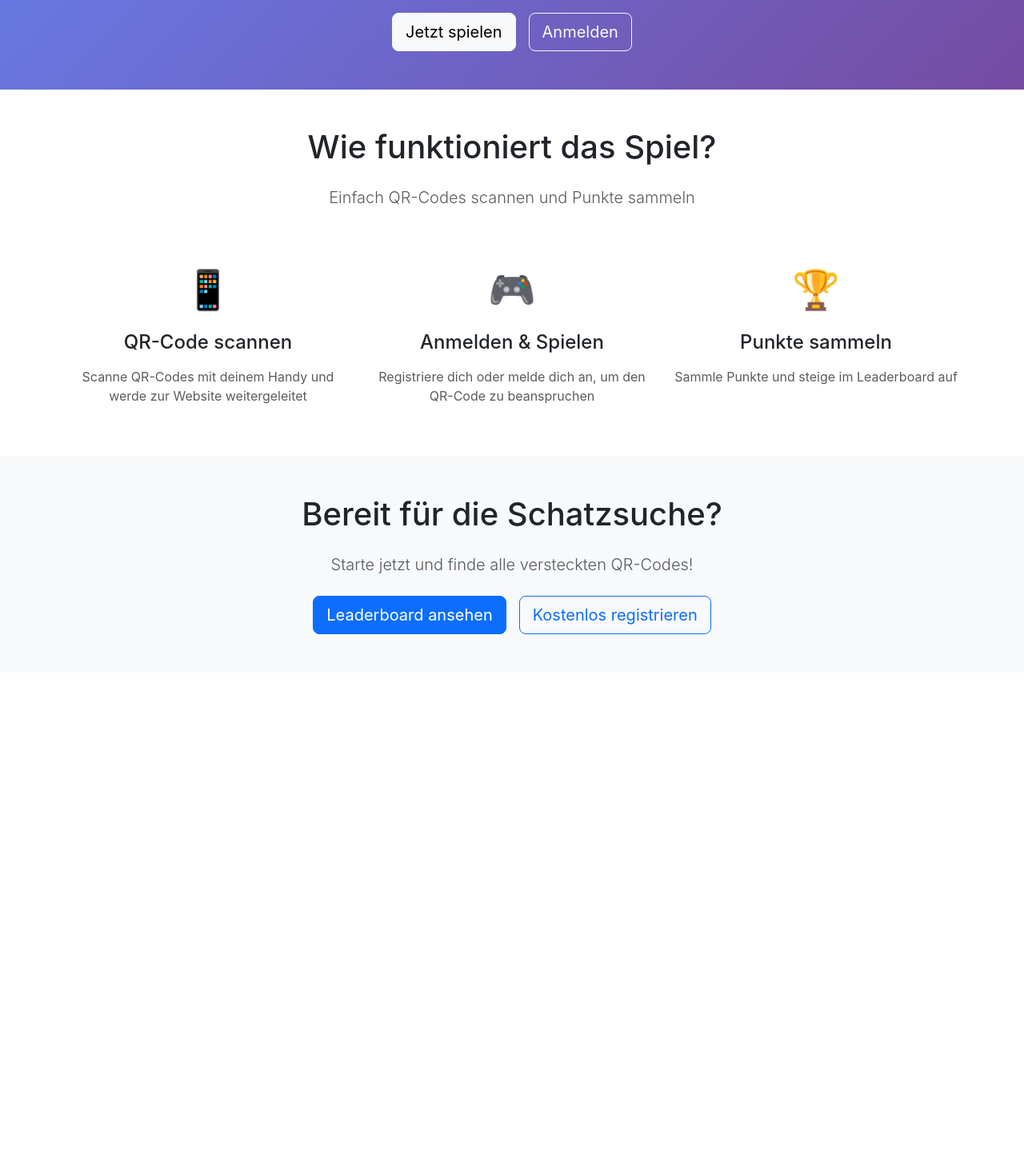
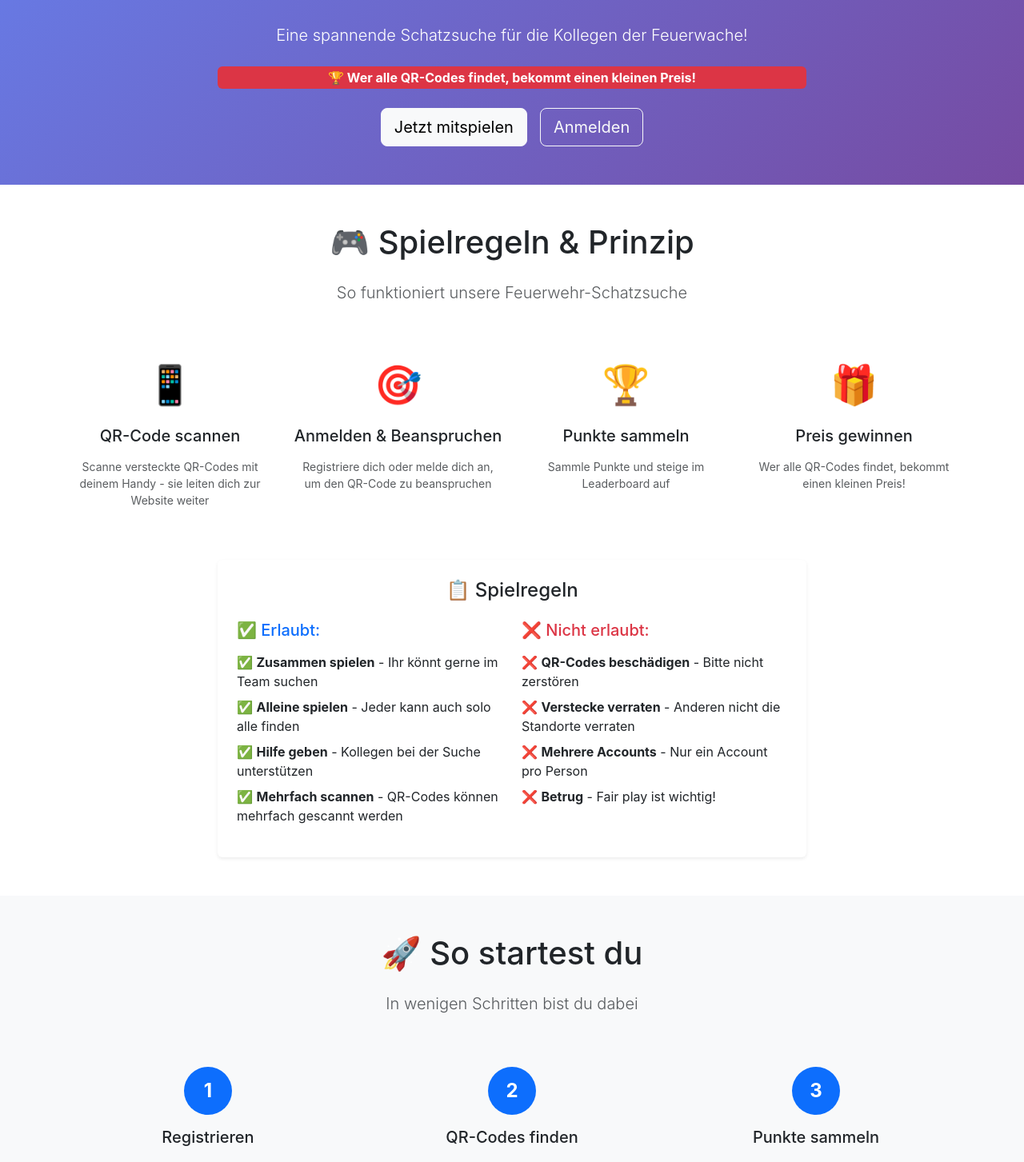
Before and after one commit to Novenski/QRTreasureHunt, a React app in the folder frontend/: page / in a window 1280 px wide. Shown: the part 240-1693 px from the top of the page at 80% size. Before the commit the page ends 1081 px from the top, so only its background shows below. Built offline with nearby package versions, Linux system fonts and the light colour scheme; no server answers; the HTML template or start-up script is replaced by a standard one.

Commit message:
Update UI for fire department QR treasure hunt - add game rules, fire department branding, and admin link copy feature

```diff
--- a/frontend/src/pages/HomePage.jsx
+++ b/frontend/src/pages/HomePage.jsx
@@ -1,5 +1,5 @@
 import React from 'react';
-import { Container, Row, Col, Button } from 'react-bootstrap';
+import { Container, Row, Col, Button, Card, Badge } from 'react-bootstrap';
 import { Link } from 'react-router-dom';
 import { useAuth } from '../hooks/useAuth.jsx';
 
@@ -14,11 +14,14 @@ const HomePage = () => {
           <Row className="justify-content-center text-center">
             <Col lg="8">
               <h1 className="display-4 fw-bold mb-4">
-                🎯 QR-Code Schatzsuche
+                🔥 Feuerwehr QR-Code Schatzsuche
               </h1>
               <p className="lead mb-4">
-                Finde versteckte QR-Codes und sammle Punkte!
+                Eine spannende Schatzsuche für die Kollegen der Feuerwache!
               </p>
+              <Badge bg="danger" className="fs-6 mb-4 d-block">
+                🏆 Wer alle QR-Codes findet, bekommt einen kleinen Preis!
+              </Badge>
               <div className="d-flex gap-3 justify-content-center">
                 {isAuthenticated ? (
                   <Link to="/dashboard" className="btn btn-light btn-lg">
@@ -27,7 +30,7 @@ const HomePage = () => {
                 ) : (
                   <>
                     <Link to="/register" className="btn btn-light btn-lg">
-                      Jetzt spielen
+                      Jetzt mitspielen
                     </Link>
                     <Link to="/login" className="btn btn-outline-light btn-lg">
                       Anmelden
@@ -40,40 +43,125 @@ const HomePage = () => {
         </Container>
       </div>
 
-      {/* Features Section */}
+      {/* Game Rules Section */}
       <div className="py-5 bg-white">
         <Container>
           <Row className="text-center mb-5">
             <Col>
-              <h2 className="h1 mb-4">Wie funktioniert das Spiel?</h2>
+              <h2 className="h1 mb-4">🎮 Spielregeln & Prinzip</h2>
               <p className="lead text-muted">
-                Einfach QR-Codes scannen und Punkte sammeln
+                So funktioniert unsere Feuerwehr-Schatzsuche
+              </p>
+            </Col>
+          </Row>
+
+          <Row className="g-4 mb-5">
+            <Col md="6" lg="3" className="text-center">
+              <div className="feature-icon mb-3">📱</div>
+              <h3 className="h5 mb-3">QR-Code scannen</h3>
+              <p className="text-muted small">
+                Scanne versteckte QR-Codes mit deinem Handy - sie leiten dich zur Website weiter
+              </p>
+            </Col>
+
+            <Col md="6" lg="3" className="text-center">
+              <div className="feature-icon mb-3">🎯</div>
+              <h3 className="h5 mb-3">Anmelden & Beanspruchen</h3>
+              <p className="text-muted small">
+                Registriere dich oder melde dich an, um den QR-Code zu beanspruchen
+              </p>
+            </Col>
+
+            <Col md="6" lg="3" className="text-center">
+              <div className="feature-icon mb-3">🏆</div>
+              <h3 className="h5 mb-3">Punkte sammeln</h3>
+              <p className="text-muted small">
+                Sammle Punkte und steige im Leaderboard auf
+              </p>
+            </Col>
+
+            <Col md="6" lg="3" className="text-center">
+              <div className="feature-icon mb-3">🎁</div>
+              <h3 className="h5 mb-3">Preis gewinnen</h3>
+              <p className="text-muted small">
+                Wer alle QR-Codes findet, bekommt einen kleinen Preis!
+              </p>
+            </Col>
+          </Row>
+
+          {/* Game Rules Card */}
+          <Row className="justify-content-center">
+            <Col lg="8">
+              <Card className="border-0 shadow-sm">
+                <Card.Body className="p-4">
+                  <h3 className="h4 mb-4 text-center">📋 Spielregeln</h3>
+                  <Row>
+                    <Col md="6">
+                      <h5 className="text-primary mb-3">✅ Erlaubt:</h5>
+                      <ul className="list-unstyled">
+                        <li className="mb-2">✅ <strong>Zusammen spielen</strong> - Ihr könnt gerne im Team suchen</li>
+                        <li className="mb-2">✅ <strong>Alleine spielen</strong> - Jeder kann auch solo alle finden</li>
+                        <li className="mb-2">✅ <strong>Hilfe geben</strong> - Kollegen bei der Suche unterstützen</li>
+                        <li className="mb-2">✅ <strong>Mehrfach scannen</strong> - QR-Codes können mehrfach gescannt werden</li>
+                      </ul>
+                    </Col>
+                    <Col md="6">
+                      <h5 className="text-danger mb-3">❌ Nicht erlaubt:</h5>
+                      <ul className="list-unstyled">
+                        <li className="mb-2">❌ <strong>QR-Codes beschädigen</strong> - Bitte nicht zerstören</li>
+                        <li className="mb-2">❌ <strong>Verstecke verraten</strong> - Anderen nicht die Standorte verraten</li>
+                        <li className="mb-2">❌ <strong>Mehrere Accounts</strong> - Nur ein Account pro Person</li>
+                        <li className="mb-2">❌ <strong>Betrug</strong> - Fair play ist wichtig!</li>
+                      </ul>
+                    </Col>
+                  </Row>
+                </Card.Body>
+              </Card>
+            </Col>
+          </Row>
+        </Container>
+      </div>
+
+      {/* How to Play Section */}
+      <div className="py-5 bg-light">
+        <Container>
+          <Row className="text-center mb-5">
+            <Col>
+              <h2 className="h1 mb-4">🚀 So startest du</h2>
+              <p className="lead text-muted">
+                In wenigen Schritten bist du dabei
               </p>
             </Col>
           </Row>
 
           <Row className="g-4">
             <Col md="4" className="text-center">
-              <div className="feature-icon">📱</div>
-              <h3 className="h4 mb-3">QR-Code scannen</h3>
+              <div className="step-number bg-primary text-white rounded-circle d-inline-flex align-items-center justify-content-center mb-3" style={{width: '60px', height: '60px'}}>
+                <span className="fw-bold fs-4">1</span>
+              </div>
+              <h3 className="h5 mb-3">Registrieren</h3>
               <p className="text-muted">
-                Scanne QR-Codes mit deinem Handy und werde zur Website weitergeleitet
+                Erstelle einen Account mit deinem Namen und E-Mail
               </p>
             </Col>
 
             <Col md="4" className="text-center">
-              <div className="feature-icon">🎮</div>
-              <h3 className="h4 mb-3">Anmelden & Spielen</h3>
+              <div className="step-number bg-primary text-white rounded-circle d-inline-flex align-items-center justify-content-center mb-3" style={{width: '60px', height: '60px'}}>
+                <span className="fw-bold fs-4">2</span>
+              </div>
+              <h3 className="h5 mb-3">QR-Codes finden</h3>
               <p className="text-muted">
-                Registriere dich oder melde dich an, um den QR-Code zu beanspruchen
+                Suche nach versteckten QR-Codes in der Feuerwache
               </p>
             </Col>
 
             <Col md="4" className="text-center">
-              <div className="feature-icon">🏆</div>
-              <h3 className="h4 mb-3">Punkte sammeln</h3>
+              <div className="step-number bg-primary text-white rounded-circle d-inline-flex align-items-center justify-content-center mb-3" style={{width: '60px', height: '60px'}}>
+                <span className="fw-bold fs-4">3</span>
+              </div>
+              <h3 className="h5 mb-3">Punkte sammeln</h3>
               <p className="text-muted">
-                Sammle Punkte und steige im Leaderboard auf
+                Scanne, beanspruche und sammle Punkte für das Leaderboard
               </p>
             </Col>
           </Row>
@@ -81,11 +169,11 @@ const HomePage = () => {
       </div>
 
       {/* CTA Section */}
-      <div className="py-5 bg-light">
+      <div className="py-5 bg-white">
         <Container className="text-center">
           <h2 className="h1 mb-4">Bereit für die Schatzsuche?</h2>
           <p className="lead text-muted mb-4">
-            Starte jetzt und finde alle versteckten QR-Codes!
+            Starte jetzt und finde alle versteckten QR-Codes in der Feuerwache!
           </p>
           <div className="d-flex gap-3 justify-content-center">
             <Link to="/leaderboard" className="btn btn-primary btn-lg">
--- a/frontend/src/pages/QRCodePage.jsx
+++ b/frontend/src/pages/QRCodePage.jsx
@@ -171,22 +171,40 @@ const QRCodePage = () => {
             <Card className="border-0 shadow-sm mb-4">
               <Card.Body className="p-4">
                 <h2 className="h4 fw-bold text-primary mb-3">
-                  {qrCode?.gameExplanation?.title}
+                  🔥 Feuerwehr QR-Code Schatzsuche
                 </h2>
                 <p className="text-muted mb-4">
-                  {qrCode?.gameExplanation?.description}
+                  Glückwunsch! Du hast einen QR-Code der Feuerwehr-Schatzsuche gefunden!
+                  Dieses Spiel ist speziell für die Kollegen der Feuerwache entwickelt worden.
                 </p>
 
-                <div className="game-explanation">
-                  <h3 className="h6 fw-bold text-primary mb-3">So funktioniert das Spiel:</h3>
-                  <ul className="list-unstyled mb-0">
-                    {qrCode?.gameExplanation?.howToPlay?.map((step, index) => (
-                      <li key={index} className="mb-2">
-                        <span className="badge bg-primary me-2">{index + 1}</span>
-                        {step}
-                      </li>
-                    ))}
-                  </ul>
+                <div className="row mb-4">
+                  <div className="col-md-6">
+                    <h3 className="h5 fw-bold mb-3 text-success">✅ Spielregeln:</h3>
+                    <ul className="list-unstyled small">
+                      <li className="mb-2">✅ <strong>Zusammen spielen</strong> - Ihr könnt gerne im Team suchen</li>
+                      <li className="mb-2">✅ <strong>Alleine spielen</strong> - Jeder kann auch solo alle finden</li>
+                      <li className="mb-2">✅ <strong>Hilfe geben</strong> - Kollegen bei der Suche unterstützen</li>
+                      <li className="mb-2">✅ <strong>Fair play</strong> - Nur ein Account pro Person</li>
+                    </ul>
+                  </div>
+                  <div className="col-md-6">
+                    <h3 className="h5 fw-bold mb-3 text-danger">❌ Nicht erlaubt:</h3>
+                    <ul className="list-unstyled small">
+                      <li className="mb-2">❌ <strong>QR-Codes beschädigen</strong></li>
+                      <li className="mb-2">❌ <strong>Verstecke verraten</strong></li>
+                      <li className="mb-2">❌ <strong>Mehrere Accounts</strong></li>
+                      <li className="mb-2">❌ <strong>Betrug</strong></li>
+                    </ul>
+                  </div>
+                </div>
+
+                <div className="alert alert-info mb-0">
+                  <h4 className="alert-heading h5">🏆 Preis für alle Finder!</h4>
+                  <p className="mb-0">
+                    <strong>Wer alle QR-Codes findet, bekommt einen kleinen Preis!</strong><br/>
+                    Sammle Punkte und steige im Leaderboard auf. Viel Erfolg bei der Suche!
+                  </p>
                 </div>
               </Card.Body>
             </Card>
```
Also changed, not shown: frontend/src/pages/AdminPage.jsx (+43 -0 lines).
